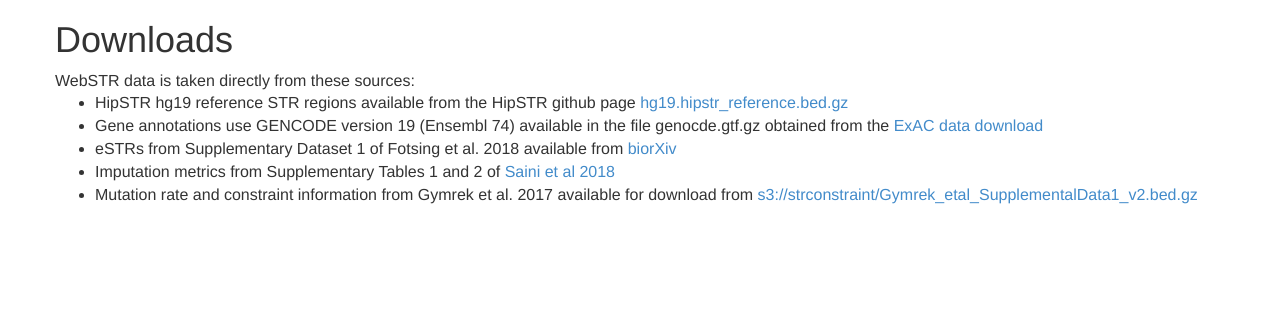
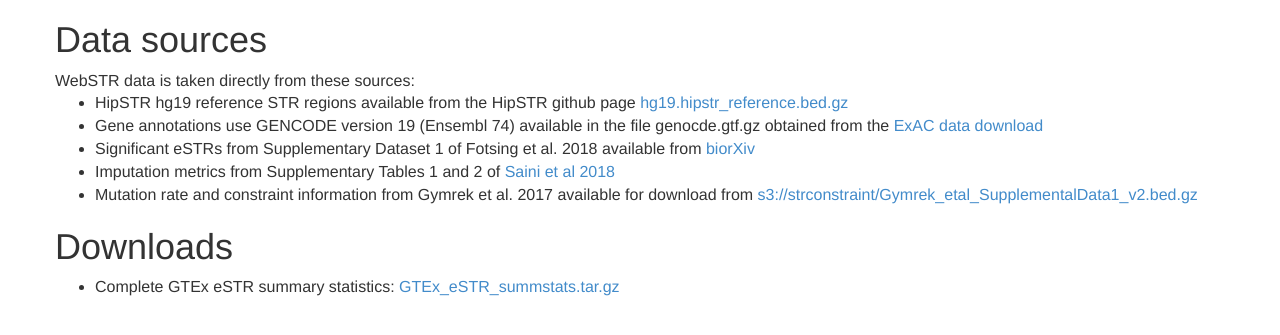
Before and after one commit to gymreklab/dbstr, a Flask app: page /downloads in a window 1280 px wide. Shown: the part 52-387 px from the top of the page. Run offline with Flask 3, Linux system fonts and the light colour scheme; some libraries are stand-ins or nearby versions.

Commit message:
added link to GTEx eSTR data

```diff
--- a/WebSTR/templates/downloads.html
+++ b/WebSTR/templates/downloads.html
@@ -2,15 +2,22 @@
 {% block body %}
     <div class="container" style="font-size: 16px;">
       <div class="row">
-	  <h1>Downloads</h1>
+	  <h1>Data sources</h1>
       WebSTR data is taken directly from these sources:
 <ul>
   <li>HipSTR hg19 reference STR regions available from the HipSTR github page <a href="https://github.com/HipSTR-Tool/HipSTR-references/blob/master/human/hg19.hipstr_reference.bed.gz">hg19.hipstr_reference.bed.gz</a></li>
   <li>Gene annotations use GENCODE version 19 (Ensembl 74) available in the file genocde.gtf.gz obtained from the <a href="http://broadinstitute.org/~konradk/exac_browser/exac_browser.tar.gz">ExAC data download</a></li>
-  <li>eSTRs from Supplementary Dataset 1 of Fotsing et al. 2018 available from <a href="https://www.biorxiv.org/content/early/2018/12/13/495226">biorXiv</a></li>
+  <li>Significant eSTRs from Supplementary Dataset 1 of Fotsing et al. 2018 available from <a href="https://www.biorxiv.org/content/early/2018/12/13/495226">biorXiv</a></li>
   <li>Imputation metrics from Supplementary Tables 1 and 2 of <a href="https://www.nature.com/articles/s41467-018-06694-0">Saini et al 2018</a></li>
   <li>Mutation rate and constraint information from Gymrek et al. 2017 available for download from <a href="https://s3-us-west-2.amazonaws.com/strconstraint/Gymrek_etal_SupplementalData1_v2.bed.gz">s3://strconstraint/Gymrek_etal_SupplementalData1_v2.bed.gz</a></li>
 </ul>
+
+<h1>Downloads</h1>
+
+<ul>
+  <li>Complete GTEx eSTR summary statistics: <a href="https://s3.amazonaws.com/estrs/GTEx_eSTR_summstats.tar.gz">GTEx_eSTR_summstats.tar.gz</a>
+</ul>
+
 </div>
     </div>
 {% endblock %}
```
